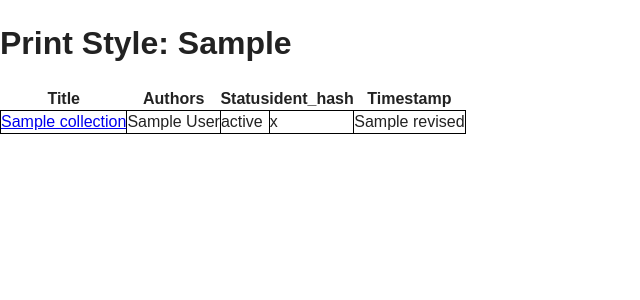
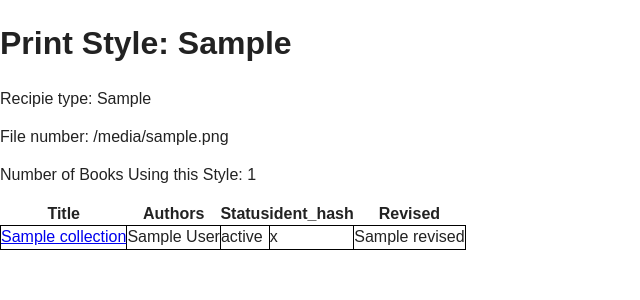
Before and after one commit to openstax/cnx-publishing, a Python web app: template cnxpublishing/views/templates/print-style-single.html in a window 1280 px wide. Shown: the top 300 px of the page, without its empty margins (0-640 px from the left). Run offline with Jinja, Linux system fonts and the light colour scheme; the template is opened without the code that fills it: most values are stand-ins (such as "Sample title", 1, 10 or a date in 2020); some libraries are stand-ins or nearby versions.

Commit message:
more stats on print style on view

```diff
--- a/cnxpublishing/views/templates/print-style-single.html
+++ b/cnxpublishing/views/templates/print-style-single.html
@@ -1,13 +1,16 @@
 {% extends "base.html" %}
 {% block content %}
   <h1>Print Style: {{print_style}}</h1>
+  <p> Recipie type: {{recipe_type}} </p>
+  <p> File number: {{file}}</p>
+  <p> Number of Books Using this Style: {{number}}</p>
   <table>
     <tr>
       <th>Title</th>
       <th>Authors</th>
       <th>Status</th>
       <th>ident_hash</th>
-      <th>Timestamp</th>
+      <th>Revised</th>
     </tr>
     {% for collection in collections %}
       <tr>
--- a/cnxpublishing/views/templates/print-style.html
+++ b/cnxpublishing/views/templates/print-style.html
@@ -1,6 +1,7 @@
 {% extends "base.html" %}
 {% block content %}
   <h1>Print Styles</h1>
+  <br>
   <table>
     <tr>
       <th>Style</th>
@@ -12,7 +13,7 @@
     {% for style in styles %}
       <tr>
         <td>
-          <a href="/a/print_style/{{style.print_style}}">{{ style.print_style }}</a>
+          <a href="/a/print-style/{{style.print_style}}">{{ style.print_style }}</a>
         </td>
         <td>{{ style.number }}</td>
         <td>{{ style.file }}</td>
```
Also changed, not shown: cnxpublishing/tests/views/test_admin.py (+5 -4 lines), cnxpublishing/views/admin.py (+7 -6 lines).
